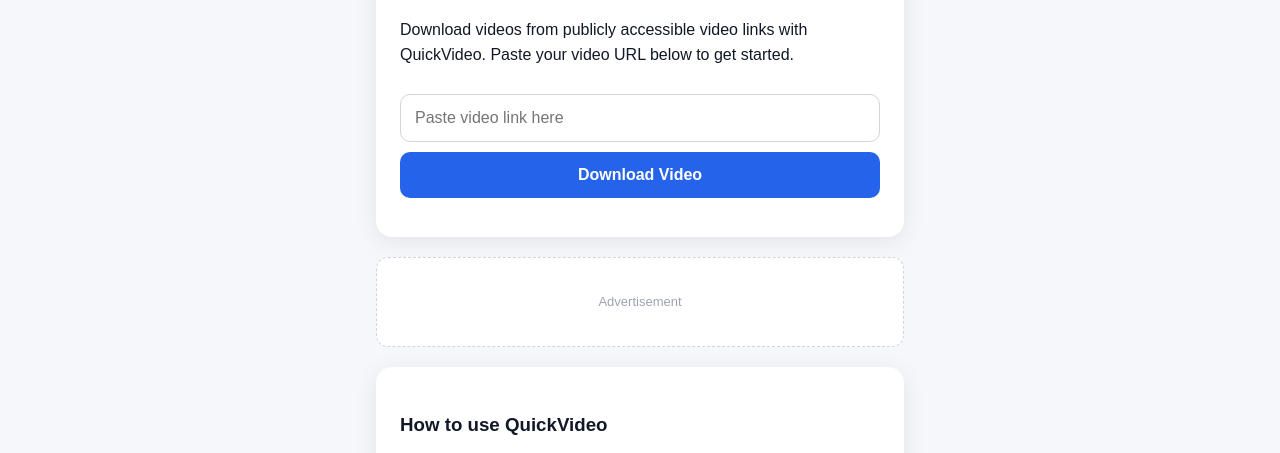
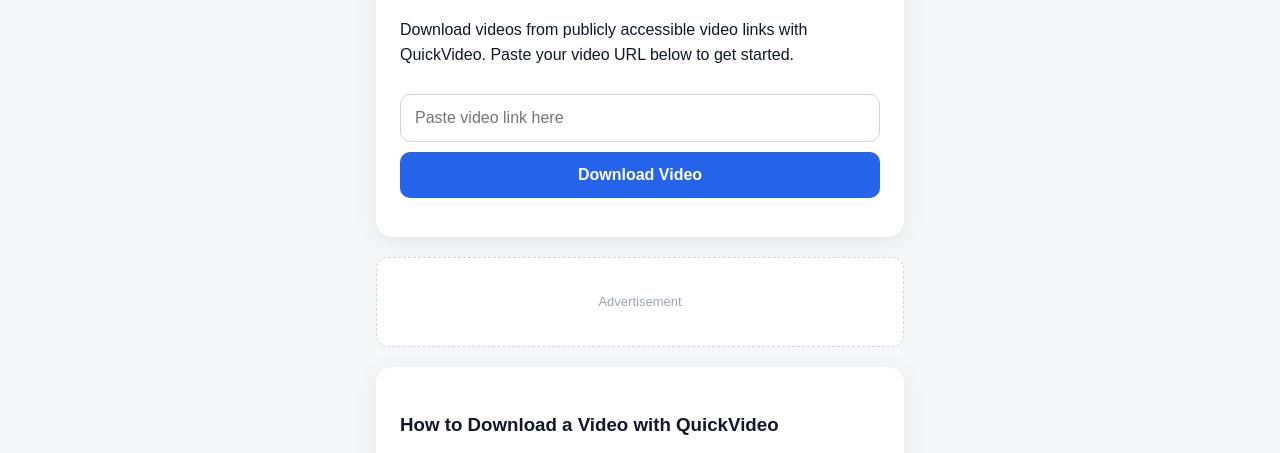
Before and after one commit to aunechagautam-videodownlodetols/-video-downloader, a website: page index.html in a window 1280 px wide. Shown: the part 343-796 px from the top of the page. Drawn offline with Linux system fonts and the light colour scheme.

Commit message:
Update index.html

```diff
--- a/index.html
+++ b/index.html
@@ -188,7 +188,7 @@ footer a{
 
   <div class="card info">
 
-    <h3>How to use QuickVideo</h3>
+    <h3>How to Download a Video with QuickVideo</h3>
 
     <ol>
       <li>Copy a publicly accessible video link.</li>
```
